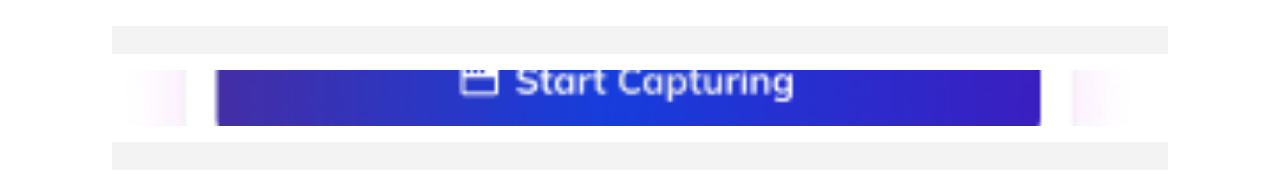
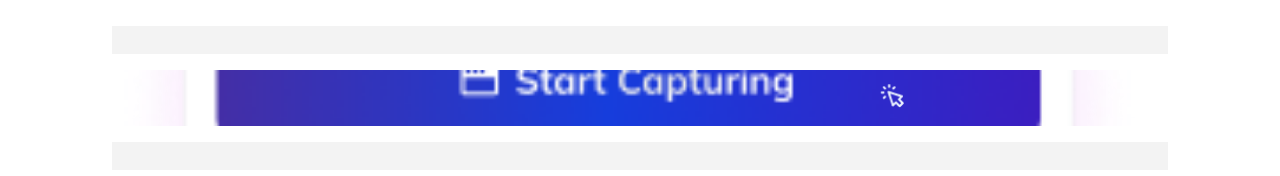
Before and after one commit to Innocent259/landing-page, a Next.js app: page / in a window 1280 px wide. Shown: the part 1170-1346 px from the top of the page. Built offline with nearby package versions, Linux system fonts and the light colour scheme.

Commit message:
Position the cursor

```diff
--- a/components/Features.js
+++ b/components/Features.js
@@ -1,4 +1,4 @@
-import Image from "next/image"
+import Image from "next/image";
 
 const Features = () => {
   return (
@@ -7,13 +7,16 @@ const Features = () => {
         <div className="h-[234px] flex flex-col justify-between backdrop-blur-2xl">
           <div className="flex flex-col gap-4">
             <div className="h-7 mt-10 bg-[#F3F3F3]" />
-            <div className="relative h-14">
+            <div className="relative flex items-center h-14">
               <Image
                 src="/Rectangle-295.png"
                 alt="Rectangle 295"
                 layout="fill"
                 objectFit="cover"
               />
+              <div className="absolute top-1/4 right-1/4">
+                <Image src="/Icon.png" alt="Cursor" height={24} width={24} />
+              </div>
             </div>
             <div className="h-7 bg-[#F3F3F3]" />
           </div>
@@ -34,7 +37,7 @@ const Features = () => {
         <div></div>
       </div>
     </div>
-  )
-}
+  );
+};
 
-export default Features
+export default Features;
```
Also changed, not shown: public/Icon.png (added).
